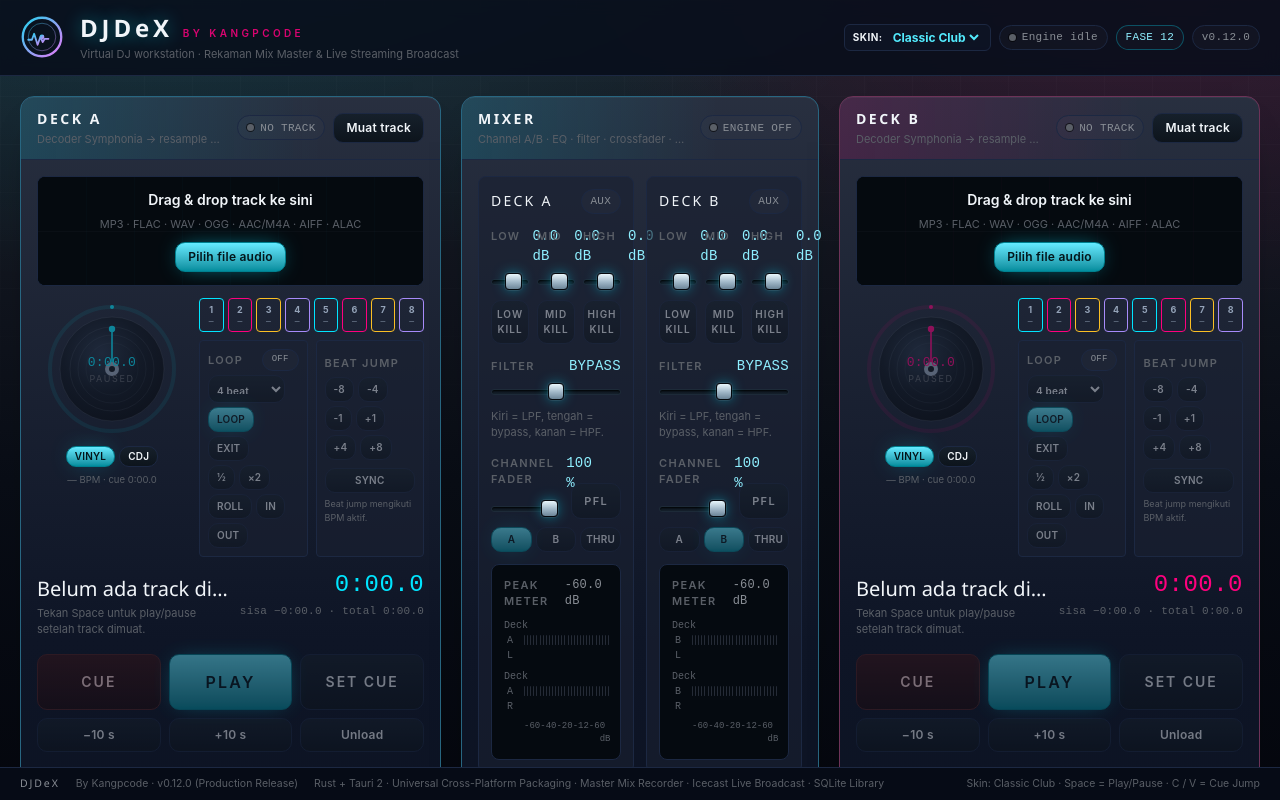
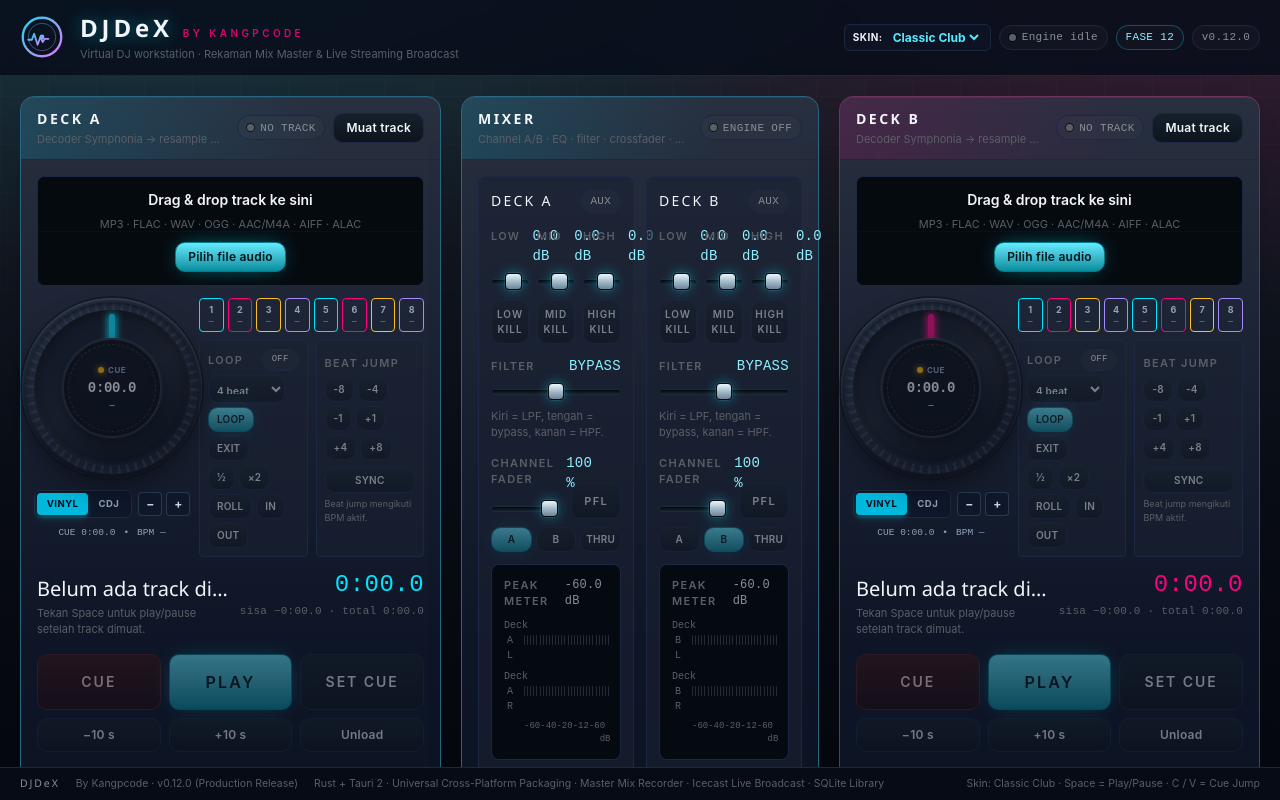
Before and after one commit to kangpcode/djdex, a React (Vite) app: page / in a window 1280 px wide. Built offline with nearby package versions, Linux system fonts and the light colour scheme.

Commit message:
refactor: redesign platter component with hardware-inspired CDJ aesthetics

```diff
--- a/src/components/Platter.tsx
+++ b/src/components/Platter.tsx
@@ -1,5 +1,4 @@
 import { useRef, useState } from "react";
-
 import { formatBpm, formatTime } from "../lib/format";
 
 export type PlatterMode = "vinyl" | "cdj";
@@ -17,29 +16,23 @@ interface PlatterProps {
   onBend: (factor: number) => void;
   onBendEnd: () => void;
   disabled?: boolean;
-  /** Ukuran piringan dari skin aktif. */
   size?: PlatterSize;
   vinylTexture?: boolean;
   centerDisplay?: boolean;
-  /** Warna aksen deck dari skin aktif. */
   accent?: string;
+  keyCamelot?: string | null;
 }
 
 const SIZES: Record<PlatterSize, number> = {
-  compact: 112,
-  standard: 142,
-  "large-battle": 190,
+  compact: 140,
+  standard: 180,
+  "large-battle": 220,
 };
 
 function accentHex(value: string | undefined, fallback: string): string {
   return value && /^#[0-9a-f]{6}$/i.test(value) ? value : fallback;
 }
 
-/**
- * Platter virtual: cincin progress + piringan berputar.
- * - Vinyl: drag memutar piringan dan melakukan seek relatif (scratch).
- * - CDJ: drag memberi pitch bend sementara, kembali netral saat dilepas.
- */
 export function Platter({
   position,
   duration,
@@ -56,23 +49,22 @@ export function Platter({
   vinylTexture = true,
   centerDisplay = true,
   accent,
+  keyCamelot,
 }: PlatterProps) {
   const discRef = useRef<HTMLDivElement | null>(null);
   const dragRef = useRef<{ angle: number; position: number } | null>(null);
   const [dragging, setDragging] = useState(false);
+  const [timeMode, setTimeMode] = useState<"elapsed" | "remain">("elapsed");
 
   const progress = duration > 0 ? Math.min(1, Math.max(0, position / duration)) : 0;
-  const rotation = (position / 1.8) * 360;
-  const radius = 62;
-  const circumference = 2 * Math.PI * radius;
+  // Satu putaran piringan = 1.8 detik audio (33 1/3 RPM DJ turntable standard)
+  const rotation = ((position % 1.8) / 1.8) * 360;
   const dimension = SIZES[size] ?? SIZES.standard;
-  const color = accentHex(accent, "#22d3ee");
+  const color = accentHex(accent, "#00e5ff");
 
   const angleAt = (clientX: number, clientY: number) => {
     const element = discRef.current;
-    if (!element) {
-      return 0;
-    }
+    if (!element) return 0;
     const rect = element.getBoundingClientRect();
     const dx = clientX - (rect.left + rect.width / 2);
     const dy = clientY - (rect.top + rect.height / 2);
@@ -80,9 +72,7 @@ export function Platter({
   };
 
   const handlePointerDown = (event: React.PointerEvent<HTMLDivElement>) => {
-    if (disabled) {
-      return;
-    }
+    if (disabled) return;
     event.currentTarget.setPointerCapture(event.pointerId);
     dragRef.current = {
       angle: angleAt(event.clientX, event.clientY),
@@ -93,25 +83,16 @@ export function Platter({
 
   const handlePointerMove = (event: React.PointerEvent<HTMLDivElement>) => {
     const drag = dragRef.current;
-    if (!drag || disabled) {
-      return;
-    }
+    if (!drag || disabled) return;
 
     const angle = angleAt(event.clientX, event.clientY);
     let delta = angle - drag.angle;
-    if (delta > 180) {
-      delta -= 360;
-    } else if (delta < -180) {
-      delta += 360;
-    }
+    if (delta > 180) delta -= 360;
+    else if (delta < -180) delta += 360;
     drag.angle = angle;
 
     if (mode === "vinyl") {
-      // Satu putaran piringan = 1,8 detik audio, seperti gerakan tangan DJ.
-      drag.position = Math.max(
-        0,
-        Math.min(drag.position + (delta / 360) * 1.8, duration || drag.position),
-      );
+      drag.position = Math.max(0, Math.min(drag.position + (delta / 360) * 1.8, duration || drag.position));
       onScratch(drag.position);
     } else {
       onBend(Math.min(1.6, Math.max(0.4, 1 + delta * 0.012)));
@@ -119,9 +100,7 @@ export function Platter({
   };
 
   const endDrag = () => {
-    if (!dragRef.current) {
-      return;
-    }
+    if (!dragRef.current) return;
     dragRef.current = null;
     setDragging(false);
     if (mode === "cdj") {
@@ -129,129 +108,276 @@ export function Platter({
     }
   };
 
+  // Center LCD display radius & sizes
+  const centerRadius = dimension * 0.28;
+  const displayTime = timeMode === "elapsed" ? formatTime(position) : `-${formatTime(Math.max(0, duration - position))}`;
+
   return (
-    <div className="flex flex-col items-center gap-1.5">
+    <div className="flex flex-col items-center gap-2 select-none">
+      {/* 3D Hardware Jog Wheel Assembly */}
       <div
         ref={discRef}
-        className={`platter relative select-none ${
-          disabled ? "opacity-50" : "cursor-grab active:cursor-grabbing"
+        className={`relative select-none rounded-full flex items-center justify-center ${
+          disabled ? "opacity-50 pointer-events-none" : "cursor-grab active:cursor-grabbing"
         }`}
-        style={{ height: dimension, width: dimension }}
+        style={{
+          width: dimension,
+          height: dimension,
+          background: "radial-gradient(circle at 40% 35%, #334155 0%, #1e293b 45%, #050911 100%)",
+          boxShadow: `
+            0 12px 28px -6px rgba(0, 0, 0, 0.95),
+            inset 0 1px 2px rgba(255, 255, 255, 0.35),
+            inset 0 -3px 6px rgba(0, 0, 0, 0.9),
+            0 0 0 2px #0a0f18
+          `,
+        }}
         onPointerDown={handlePointerDown}
         onPointerMove={handlePointerMove}
         onPointerUp={endDrag}
         onPointerCancel={endDrag}
         onPointerLeave={endDrag}
         role="slider"
-        aria-label={`Platter ${mode === "vinyl" ? "vinyl scratch" : "CDJ pitch bend"}`}
+        aria-label={`Platter ${mode === "vinyl" ? "Vinyl Scratch" : "CDJ Pitch Bend"}`}
         aria-valuemin={0}
         aria-valuemax={Math.round(duration)}
         aria-valuenow={Math.round(position)}
         tabIndex={0}
       >
-        <svg viewBox="0 0 142 142" className="absolute inset-0 h-full w-full">
+        {/* Outer Knurled Aluminum Bezel Rim (Pioneer CDJ Milled Grips) */}
+        <div
+          className="absolute inset-1 rounded-full pointer-events-none"
+          style={{
+            background: `repeating-conic-gradient(from 0deg, rgba(255,255,255,0.09) 0deg 2deg, transparent 2deg 6deg)`,
+            borderRadius: "50%",
+            boxShadow: "inset 0 2px 4px rgba(0,0,0,0.8), inset 0 -2px 4px rgba(255,255,255,0.1)",
+          }}
+        />
+
+        {/* 360° Neon LED Progress Ring */}
+        <svg
+          viewBox="0 0 200 200"
+          className="absolute inset-2 pointer-events-none w-[calc(100%-16px)] h-[calc(100%-16px)] overflow-visible"
+        >
+          {/* Base Dim Ring */}
           <circle
-            cx="71"
-            cy="71"
-            r={radius}
+            cx="100"
+            cy="100"
+            r="88"
+            fill="none"
+            stroke="#1e293b"
+            strokeWidth="3.5"
+            strokeOpacity="0.4"
+          />
+
+          {/* Active Glowing Track Progress Ring */}
+          <circle
+            cx="100"
+            cy="100"
+            r="88"
             fill="none"
             stroke={color}
-            strokeOpacity="0.14"
-            strokeWidth="4"
+            strokeWidth="3.5"
+            strokeDasharray={`${2 * Math.PI * 88 * progress} ${2 * Math.PI * 88}`}
+            strokeLinecap="round"
+            transform="rotate(-90 100 100)"
+            style={{
+              filter: `drop-shadow(0 0 4px ${color})`,
+            }}
           />
-          <circle
-            cx="71"
-            cy="71"
-            r={radius}
-            fill="none"
-            stroke={color}
-            strokeWidth="4"
-            strokeLinecap="round"
-            strokeDasharray={`${circumference * progress} ${circumference}`}
-            transform="rotate(-90 71 71)"
+        </svg>
+
+        {/* Rotating Platter Disc / Vinyl Grooves Surface */}
+        <div
+          className="absolute rounded-full flex items-center justify-center overflow-hidden"
+          style={{
+            width: dimension - 24,
+            height: dimension - 24,
+            background: vinylTexture
+              ? "radial-gradient(circle at 45% 45%, #182230 0%, #0a111a 50%, #03060a 100%)"
+              : "radial-gradient(circle at 40% 40%, #2a374a 0%, #131c26 60%, #090e15 100%)",
+            boxShadow: "inset 0 4px 10px rgba(0,0,0,0.9), inset 0 -2px 5px rgba(255,255,255,0.1)",
+          }}
+        >
+          {/* Concentric Vinyl Grooves Texture */}
+          {vinylTexture && (
+            <div
+              className="absolute inset-0 pointer-events-none opacity-40"
+              style={{
+                backgroundImage: `
+                  radial-gradient(circle, transparent 30%, rgba(255,255,255,0.06) 31%, transparent 32%),
+                  radial-gradient(circle, transparent 45%, rgba(255,255,255,0.05) 46%, transparent 47%),
+                  radial-gradient(circle, transparent 60%, rgba(255,255,255,0.06) 61%, transparent 62%),
+                  radial-gradient(circle, transparent 75%, rgba(255,255,255,0.04) 76%, transparent 77%),
+                  radial-gradient(circle, transparent 88%, rgba(255,255,255,0.05) 89%, transparent 90%)
+                `,
+              }}
             />
-          <circle
-            cx="71"
-            cy="71"
-            r="52"
-            fill="url(#vinylGradient)"
-            stroke="rgba(148,163,184,0.18)"
+          )}
+
+          {/* Anisotropic Specular Light Sheen (Refleksi Cahaya Vinyl Berputar) */}
+          <div
+            className="absolute inset-0 pointer-events-none opacity-30"
+            style={{
+              background: `conic-gradient(from ${rotation}deg, transparent 0deg, rgba(255,255,255,0.18) 60deg, transparent 120deg, transparent 180deg, rgba(255,255,255,0.18) 240deg, transparent 300deg)`,
+              transition: dragging ? "none" : "transform 90ms linear",
+            }}
           />
-          <defs>
-            <radialGradient id="vinylGradient" cx="40%" cy="35%" r="70%">
-              <stop offset="0%" stopColor={vinylTexture ? "#233044" : "#151b25"} />
-              <stop offset="55%" stopColor="#0c131d" />
-              <stop offset="100%" stopColor="#05080d" />
-            </radialGradient>
-          </defs>
-          <g
+
+          {/* Rotating Platter Marker Arm & Dot */}
+          <div
+            className="absolute inset-0 pointer-events-none flex items-center justify-center"
             style={{
               transform: `rotate(${rotation}deg)`,
-              transformOrigin: "71px 71px",
               transition: dragging ? "none" : "transform 90ms linear",
             }}
           >
-            {vinylTexture ? (
-              <>
-                <circle cx="71" cy="71" r="42" fill="none" stroke="rgba(148,163,184,0.13)" />
-                <circle cx="71" cy="71" r="34" fill="none" stroke="rgba(148,163,184,0.1)" />
-                <circle cx="71" cy="71" r="26" fill="none" stroke="rgba(148,163,184,0.07)" />
-              </>
-            ) : null}
-            <line
-              x1="71"
-              y1="71"
-              x2="71"
-              y2="31"
-              stroke={color}
-              strokeOpacity="0.8"
-              strokeWidth="2"
+            {/* White/Accent Needle Marker Line */}
+            <div
+              className="absolute top-1 w-1.5 rounded-full"
+              style={{
+                height: "32%",
+                backgroundColor: color,
+                boxShadow: `0 0 6px ${color}, 0 0 10px ${color}`,
+              }}
             />
-            <circle cx="71" cy="31" r="3.2" fill={color} />
-          </g>
-          <circle cx="71" cy="71" r="7" fill="#94a3b8" />
-          <circle cx="71" cy="71" r="3" fill="#0b1118" />
-        </svg>
+          </div>
+        </div>
 
+        {/* Center LCD Display Bezel & Screen (Pioneer On-Jog Display 3D) */}
         {centerDisplay ? (
-          <div className="pointer-events-none absolute inset-0 flex flex-col items-center justify-center">
-            <span className="readout text-[13px] text-accent">{formatTime(position)}</span>
-            <span className="text-[9px] uppercase tracking-[0.18em] text-ink-faint">
-              {playing ? "playing" : "paused"}
+          <div
+            className="relative rounded-full flex flex-col items-center justify-center pointer-events-auto cursor-pointer"
+            style={{
+              width: centerRadius * 2,
+              height: centerRadius * 2,
+              backgroundColor: "#03070d",
+              border: "2px solid #1e293b",
+              boxShadow: `
+                inset 0 3px 8px rgba(0, 0, 0, 0.95),
+                inset 0 0 6px rgba(0, 0, 0, 0.9),
+                0 4px 10px rgba(0, 0, 0, 0.8),
+                0 0 0 1px rgba(255, 255, 255, 0.08)
+              `,
+            }}
+            onClick={(e) => {
+              e.stopPropagation();
+              setTimeMode(timeMode === "elapsed" ? "remain" : "elapsed");
+            }}
+            title="Klik untuk beralih waktu Elapsed / Remaining"
+          >
+            {/* Status Pulse Dot */}
+            <div className="flex items-center gap-1 mb-0.5">
+              <span
+                className={`w-1.5 h-1.5 rounded-full ${
+                  playing ? "bg-emerald-400 animate-pulse" : "bg-amber-400"
+                }`}
+                style={{ filter: `drop-shadow(0 0 3px ${playing ? "#10b981" : "#f59e0b"})` }}
+              />
+              <span className="text-[8px] uppercase tracking-wider font-bold text-slate-400">
+                {playing ? "PLAY" : "CUE"}
               </span>
             </div>
+
+            {/* Time Readout */}
+            <span className="font-mono font-black text-xs md:text-sm tracking-tight text-slate-100">
+              {displayTime}
+            </span>
+
+            {/* BPM & Key Sub-Readout */}
+            <div className="flex items-center gap-1.5 mt-0.5">
+              <span className="text-[8.5px] font-mono font-bold text-cyan-300">
+                {formatBpm(bpm)}
+              </span>
+              {keyCamelot && (
+                <span className="text-[8px] font-mono font-bold px-1 py-0.2 rounded bg-slate-900 border border-slate-700 text-magenta">
+                  {keyCamelot}
+                </span>
+              )}
+            </div>
+
+            {/* Inner Needle Rotation Ring in LCD */}
+            <div
+              className="absolute inset-1 rounded-full pointer-events-none"
+              style={{
+                border: "1px dashed rgba(255, 255, 255, 0.15)",
+              }}
+            />
+          </div>
         ) : (
-          <div className="pointer-events-none absolute inset-0 flex items-center justify-center">
-            <span className="text-[9px] uppercase tracking-[0.18em] text-ink-faint">
-              {playing ? "playing" : "paused"}
-            </span>
+          <div
+            className="rounded-full flex items-center justify-center pointer-events-none"
+            style={{
+              width: 32,
+              height: 32,
+              backgroundColor: "#080e18",
+              border: "2px solid #334155",
+              boxShadow: "0 2px 5px rgba(0,0,0,0.8)",
+            }}
+          >
+            <div className="w-2.5 h-2.5 rounded-full bg-cyan-400" />
           </div>
         )}
       </div>
 
-      <div className="flex items-center gap-1">
+      {/* Hardware Platter Mode Switch & Pitch Bend Buttons */}
+      <div className="flex items-center gap-1.5 mt-1">
+        <div className="flex rounded-md p-0.5 bg-slate-900/90 border border-slate-800 shadow-inner">
           <button
             type="button"
-          className={`btn px-2 py-0.5 text-[10px] ${mode === "vinyl" ? "btn-primary" : ""}`}
+            className={`px-2.5 py-1 rounded text-[9.5px] font-bold tracking-wider transition-all cursor-pointer ${
+              mode === "vinyl"
+                ? "bg-cyan-500 text-slate-950 shadow-md shadow-cyan-500/30"
+                : "text-slate-400 hover:text-slate-200"
+            }`}
             onClick={() => onModeChange("vinyl")}
-          aria-pressed={mode === "vinyl"}
-          title="Drag piringan untuk scratch (seek relatif)"
+            title="Mode Vinyl: Drag permukaan piringan untuk scratch realistis"
           >
             VINYL
           </button>
           <button
             type="button"
-          className={`btn px-2 py-0.5 text-[10px] ${mode === "cdj" ? "btn-primary" : ""}`}
+            className={`px-2.5 py-1 rounded text-[9.5px] font-bold tracking-wider transition-all cursor-pointer ${
+              mode === "cdj"
+                ? "bg-cyan-500 text-slate-950 shadow-md shadow-cyan-500/30"
+                : "text-slate-400 hover:text-slate-200"
+            }`}
             onClick={() => onModeChange("cdj")}
-          aria-pressed={mode === "cdj"}
-          title="Drag piringan untuk pitch bend sementara"
+            title="Mode CDJ: Drag piringan untuk pitch bend sementara (nudge tempo)"
           >
             CDJ
           </button>
         </div>
-      <p className="text-[9.5px] text-ink-faint">
-        {formatBpm(bpm)} BPM · cue {formatTime(cue)}
-      </p>
+
+        {/* Pitch Bend Nudge Buttons */}
+        <div className="flex items-center gap-1">
+          <button
+            type="button"
+            className="w-6 h-6 rounded bg-slate-900 border border-slate-700/80 text-slate-300 font-bold text-xs flex items-center justify-center hover:bg-slate-800 active:scale-95 transition-all cursor-pointer"
+            onPointerDown={() => onBend(0.94)}
+            onPointerUp={() => onBendEnd()}
+            onPointerLeave={() => onBendEnd()}
+            title="Nudge Slow Down (-)"
+          >
+            −
+          </button>
+          <button
+            type="button"
+            className="w-6 h-6 rounded bg-slate-900 border border-slate-700/80 text-slate-300 font-bold text-xs flex items-center justify-center hover:bg-slate-800 active:scale-95 transition-all cursor-pointer"
+            onPointerDown={() => onBend(1.06)}
+            onPointerUp={() => onBendEnd()}
+            onPointerLeave={() => onBendEnd()}
+            title="Nudge Speed Up (+)"
+          >
+            +
+          </button>
+        </div>
+      </div>
+
+      <div className="text-[9.5px] font-mono text-slate-400 flex items-center gap-2">
+        <span>CUE {formatTime(cue)}</span>
+        <span>•</span>
+        <span>BPM {formatBpm(bpm)}</span>
+      </div>
     </div>
   );
 }
--- /dev/null
+++ b/src/components/ui/PioneerButton.tsx
@@ -0,0 +1,99 @@
+interface PioneerButtonProps {
+  type: "play" | "cue";
+  active?: boolean;
+  disabled?: boolean;
+  onClick: () => void;
+  title?: string;
+  size?: "standard" | "compact";
+}
+
+export function PioneerButton({
+  type,
+  active = false,
+  disabled = false,
+  onClick,
+  title,
+  size = "standard",
+}: PioneerButtonProps) {
+  const isPlay = type === "play";
+  const diameter = size === "standard" ? 64 : 52;
+  const innerDiameter = size === "standard" ? 54 : 44;
+
+  const colorHex = isPlay ? "#10b981" : "#f59e0b"; // Hijau untuk Play, Amber untuk Cue
+  const glowShadow = active
+    ? `0 0 16px ${colorHex}, 0 0 30px ${colorHex}55`
+    : `0 0 4px ${colorHex}44`;
+
+  return (
+    <div
+      className={`pioneer-btn-outer ${disabled ? "opacity-40 pointer-events-none" : ""}`}
+      style={{ width: diameter, height: diameter }}
+      title={title || (isPlay ? "PLAY / PAUSE (Space)" : "CUE Return")}
+    >
+      <button
+        type="button"
+        disabled={disabled}
+        onClick={onClick}
+        className="pioneer-btn-inner relative group"
+        style={{
+          width: innerDiameter,
+          height: innerDiameter,
+          backgroundColor: "#0d1520",
+          border: `2px solid ${active ? colorHex : "#334155"}`,
+          boxShadow: glowShadow,
+        }}
+      >
+        {isPlay ? (
+          /* PLAY / PAUSE Icon */
+          <div className="flex flex-col items-center justify-center">
+            <svg
+              className={`w-6 h-6 transition-all ${
+                active ? "text-emerald-400" : "text-emerald-600/70 group-hover:text-emerald-400"
+              }`}
+              viewBox="0 0 24 24"
+              fill="currentColor"
+              style={{
+                filter: active ? `drop-shadow(0 0 6px ${colorHex})` : "none",
+              }}
+            >
+              {active ? (
+                /* Icon PAUSE */
+                <g>
+                  <rect x="6" y="5" width="4" height="14" rx="1" />
+                  <rect x="14" y="5" width="4" height="14" rx="1" />
+                </g>
+              ) : (
+                /* Icon PLAY */
+                <polygon points="6 4 20 12 6 20 6 4" />
+              )}
+            </svg>
+            <span
+              className={`text-[8.5px] font-black tracking-widest leading-none mt-0.5 ${
+                active ? "text-emerald-300" : "text-emerald-600/80"
+              }`}
+            >
+              {active ? "PAUSE" : "PLAY"}
+            </span>
+          </div>
+        ) : (
+          /* CUE Button */
+          <div className="flex flex-col items-center justify-center">
+            <span
+              className={`text-base font-black tracking-wider leading-none ${
+                active ? "text-amber-300" : "text-amber-500/70 group-hover:text-amber-400"
+              }`}
+              style={{
+                filter: active ? `drop-shadow(0 0 6px ${colorHex})` : "none",
+              }}
+            >
+              CUE
+            </span>
+          </div>
+        )}
+
+        {/* Tactile Highlight Refraction Ring */}
+        <div className="absolute inset-0 rounded-full pointer-events-none bg-gradient-to-b from-white/10 to-transparent" />
+      </button>
+    </div>
+  );
+}
```
Lines whose indentation alone changed are shown as unchanged.
